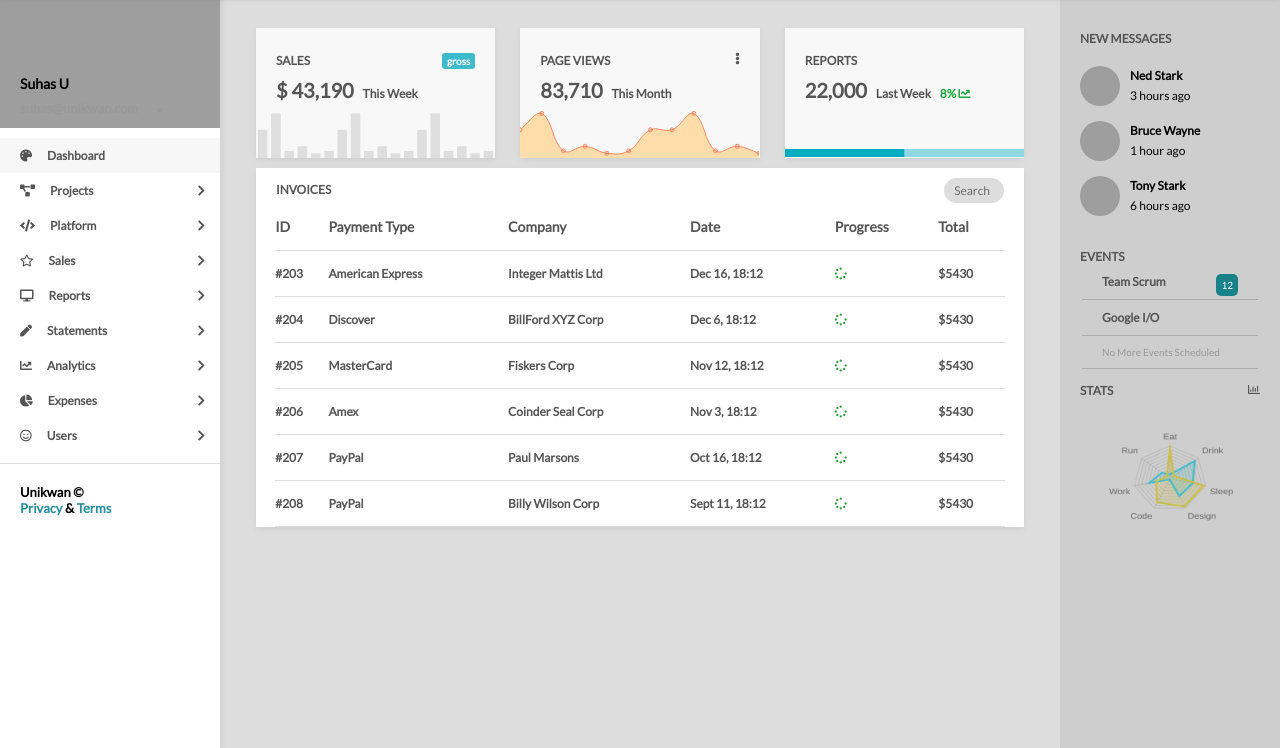
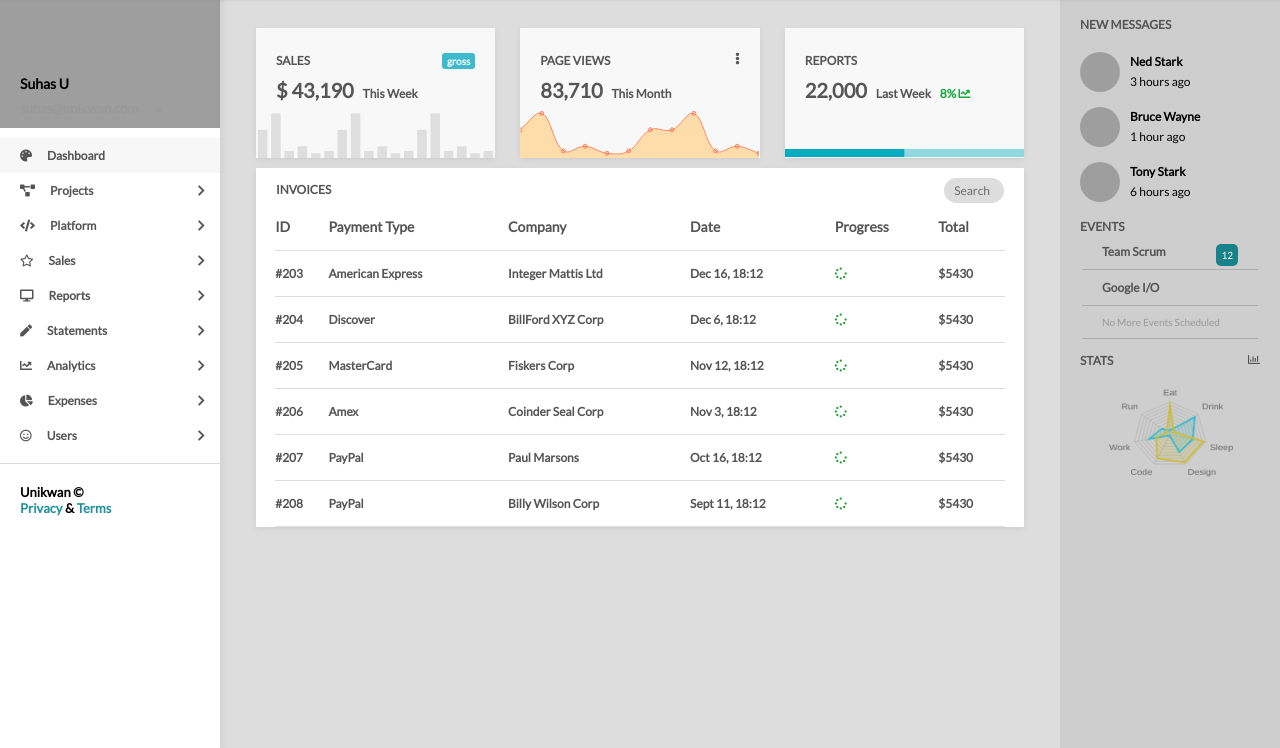
Before and after one commit to saumaypaul20/admin-dashboard-html5, a plain HTML site: page index.html in a window 1280 px wide. Shown: the part 52-800 px from the top of the page. Drawn offline with nearby package versions, Linux system fonts and the light colour scheme; grey boxes are pictures that could not be loaded.

Commit message:
removal of vh, addition of px to paddings and top

```diff
--- a/css/style.css
+++ b/css/style.css
@@ -135,7 +135,7 @@
     display: none;
     animation-duration: 0.5s;
     position: relative;
-    top: 9vh;
+    top: 40px;
     margin: auto;
     width: 50%;
 
@@ -433,7 +433,7 @@ canvas{
     right: 0;
     top: 0;
     z-index:1 ;
-    height: 100vh;
+    height: 100%;
     width: 220px;
     overflow: auto;
     background: rgb(206, 206, 206);
@@ -444,7 +444,7 @@ canvas{
 
 .messages{
     position: relative;
-    top: 8vh;
+    top: 50px;
     padding-top: 15px;
     display: block;
     height: 150px;
@@ -481,7 +481,7 @@ canvas{
     clear: both;
     display: block;
     position: relative;
-    top:10vh;
+    top:50px;
     padding-top: 10px;
 
 }
@@ -542,7 +542,7 @@ canvas{
 .stat_chart{
 
     position: relative;
-    top:3vh;
+    top:10px;
     clear: both;
     margin: 0 auto;
     height:40vh; width:80vw;
```
